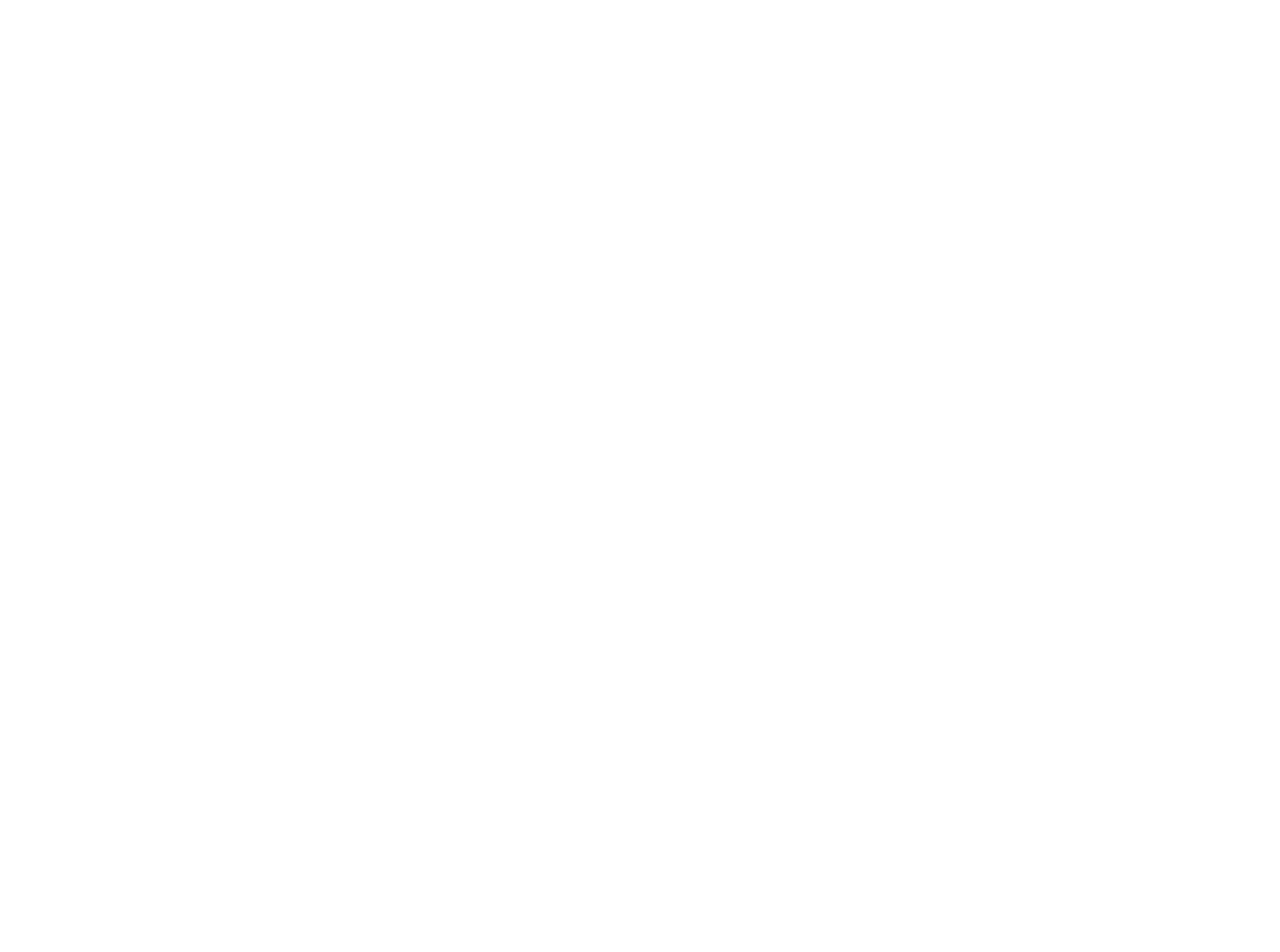
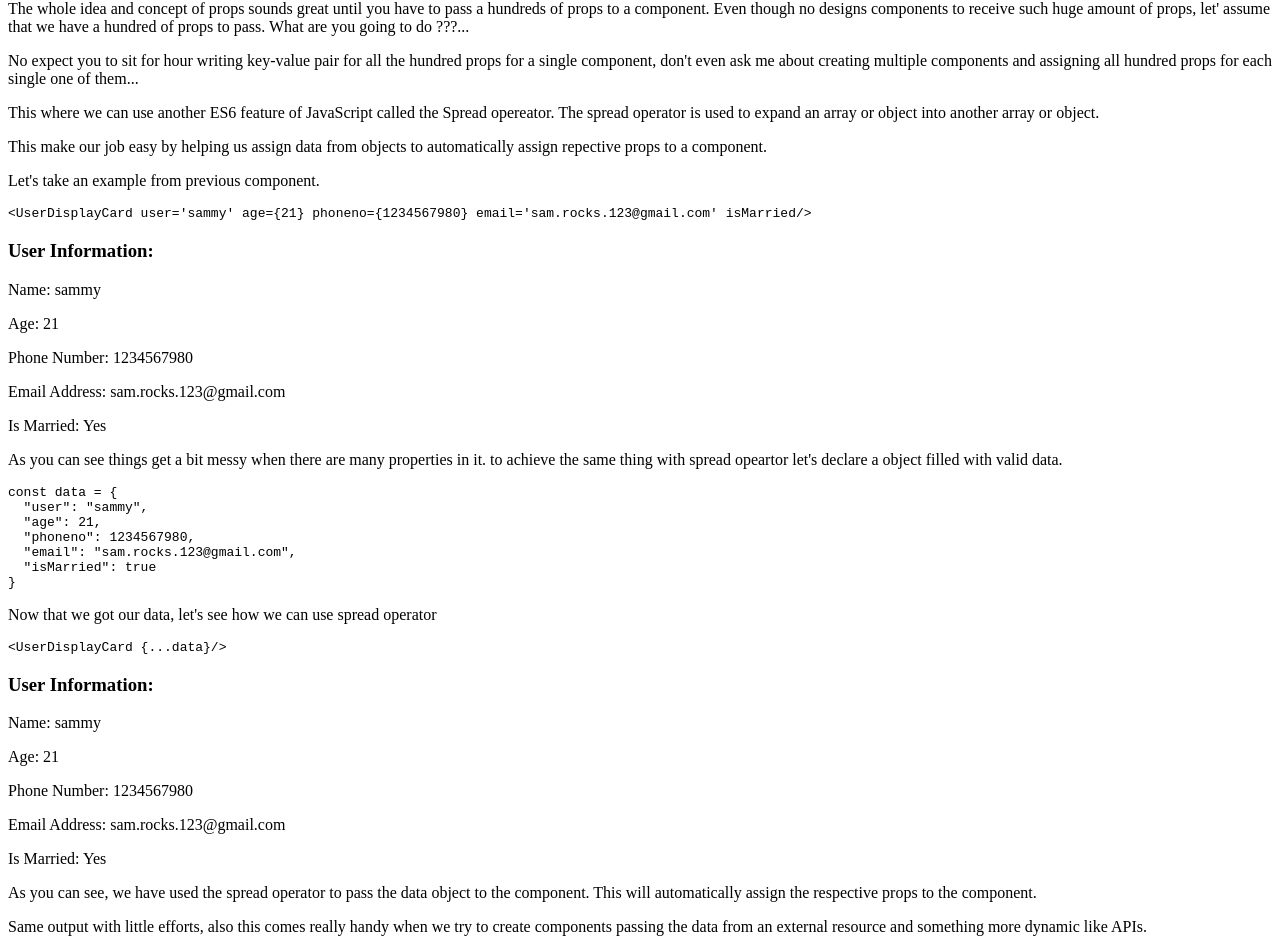
Before and after one commit to iamwatchdogs/Learning-React, a React (Vite) app: page / in a window 1280 px wide. Shown: the part 4898-5850 px from the top of the page. Before the commit the page ends 4855 px from the top, so only its background shows below. Built offline with nearby package versions, Linux system fonts and the light colour scheme.

Commit message:
Finished explaining UsingSpreadOperator

```diff
--- a/src/components/props-components/additional-topics/UsingSpreadOperator.jsx
+++ b/src/components/props-components/additional-topics/UsingSpreadOperator.jsx
@@ -1,3 +1,98 @@
+import UserDisplayCardBooleanProps from "../../examples/UserDisplayCardBooleanProps";
+
+function Title() {
+  return <h3>Using Spread Operator</h3>;
+}
+
+function Description() {
+  return (
+    <>
+      <p>
+        The whole idea and concept of props sounds great until you have to pass
+        a hundreds of props to a component. Even though no designs components to
+        receive such huge amount of props, let{"'"} assume that we have a
+        hundred of props to pass. What are you going to do ???...
+      </p>
+      <p>
+        No expect you to sit for hour writing key-value pair for all the hundred
+        props for a single component, don{"'"}t even ask me about creating
+        multiple components and assigning all hundred props for each single one
+        of them...
+      </p>
+      <p>
+        This where we can use another ES6 feature of JavaScript called the{" "}
+        {"Spread opereator"}. The spread operator is used to expand an array or
+        object into another array or object.
+      </p>
+      <p>
+        This make our job easy by helping us assign data from objects to
+        automatically assign repective props to a component.
+      </p>
+    </>
+  );
+}
+
+function Example() {
+  const withoutSpreadOperatorExample = `<UserDisplayCard user='sammy' age={21} phoneno={1234567980} email='sam.rocks.123@gmail.com' isMarried/>`;
+  const withSpreadOperatorExample = `<UserDisplayCard {...data}/>`;
+
+  const data = {
+    user: "sammy",
+    age: 21,
+    phoneno: 1234567980,
+    email: "sam.rocks.123@gmail.com",
+    isMarried: true,
+  };
+  const dataObjectDeclaration = `const data = ${JSON.stringify(data, null, 2)}`;
+
+  return (
+    <>
+      <p>Let{"'"}s take an example from previous component.</p>
+      <pre>
+        <code>{withoutSpreadOperatorExample}</code>
+      </pre>
+      <UserDisplayCardBooleanProps
+        user='sammy'
+        age={21}
+        phoneno={1234567980}
+        email='sam.rocks.123@gmail.com'
+        isMarried
+      />
+      <p>
+        As you can see things get a bit messy when there are many properties in
+        it. to achieve the same thing with spread opeartor let{"'"}s declare a
+        object filled with valid data.
+      </p>
+      <pre>
+        <code>{dataObjectDeclaration}</code>
+      </pre>
+      <p>
+        Now that we got our data, let{"'"}s see how we can use spread operator
+      </p>
+      <pre>
+        <code>{withSpreadOperatorExample}</code>
+      </pre>
+      <UserDisplayCardBooleanProps {...data} />
+      <p>
+        As you can see, we have used the spread operator to pass the data object
+        to the component. This will automatically assign the respective props to
+        the component.
+      </p>
+      <p>
+        Same output with little efforts, also this comes really handy when we
+        try to create components passing the data from an external resource and
+        something more dynamic like APIs.
+      </p>
+    </>
+  );
+}
+
 export default function UsingSpreadOperator() {
-	return <></>;
+  return (
+    <>
+      <Title />
+      <Description />
+      <Example />
+    </>
+  );
 }
```
